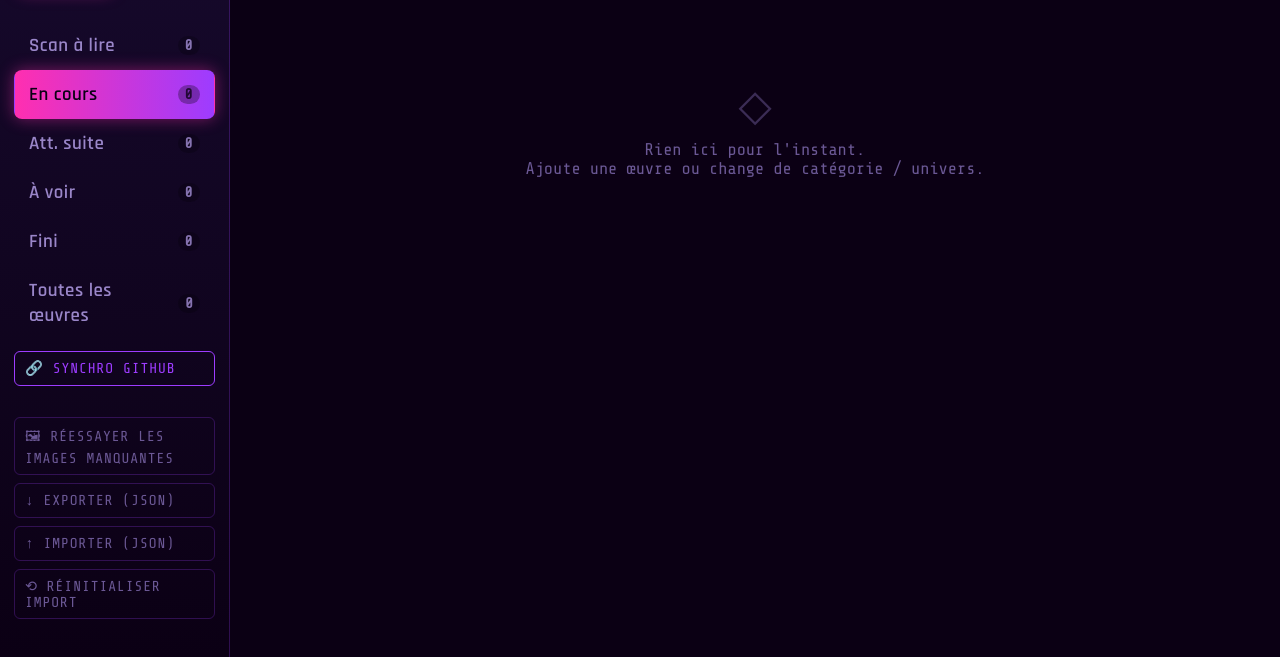
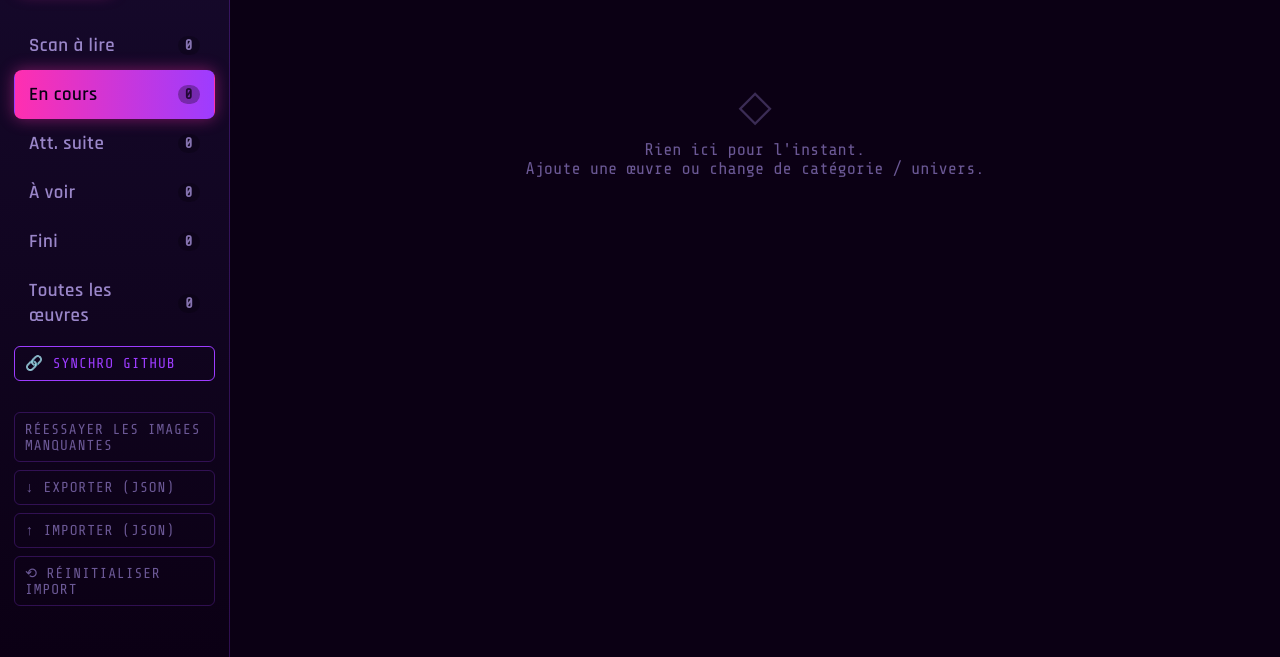
Before and after one commit to raphaelbeau/anim-list, a plain HTML site: page index.html in a window 1280 px wide. Shown: the part 141-798 px from the top of the page. Drawn offline with nearby package versions, Linux system fonts and the light colour scheme.

Commit message:
Update index.html

```diff
--- a/index.html
+++ b/index.html
@@ -71,7 +71,7 @@ a{color:var(--neon-cyan);}
   display:flex;
   flex-direction:column;
   gap:6px;
-  padding-bottom: 40px;
+  padding-bottom: 100px;
 }
 .brand{
   font-family:'Audiowide',cursive;
@@ -754,7 +754,7 @@ main{padding:24px 40px 60px;}
     <div class="sidebar-footer">
       <button class="ghost-btn sync-btn" id="btnSync">🔗 SYNCHRO GITHUB</button>
       <div id="syncStatus" class="sync-status"></div>
-      <button class="ghost-btn" id="btnRetryImages">🖼 RÉESSAYER LES IMAGES MANQUANTES</button>
+      <button class="ghost-btn" id="btnRetryImages">RÉESSAYER LES IMAGES MANQUANTES</button>
       <button class="ghost-btn" id="btnExport">↓ EXPORTER (JSON)</button>
       <button class="ghost-btn" id="btnImport">↑ IMPORTER (JSON)</button>
       <input type="file" id="fileImport" accept=".json,application/json" style="display:none">
```
